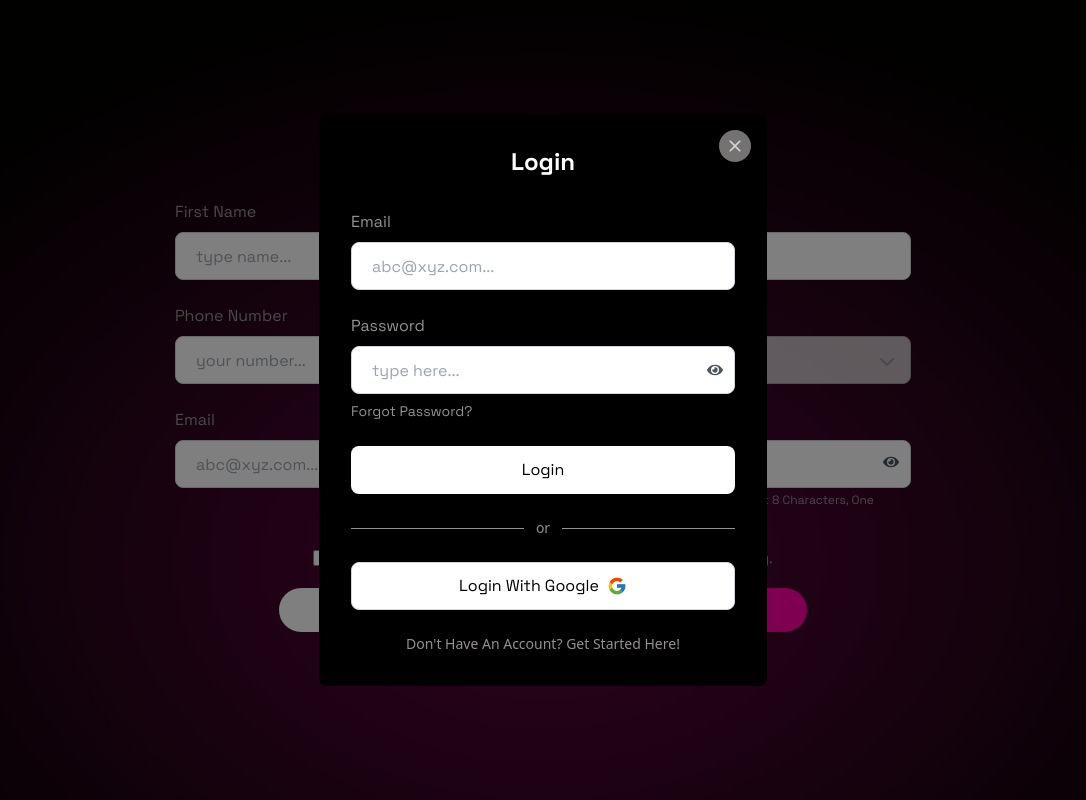
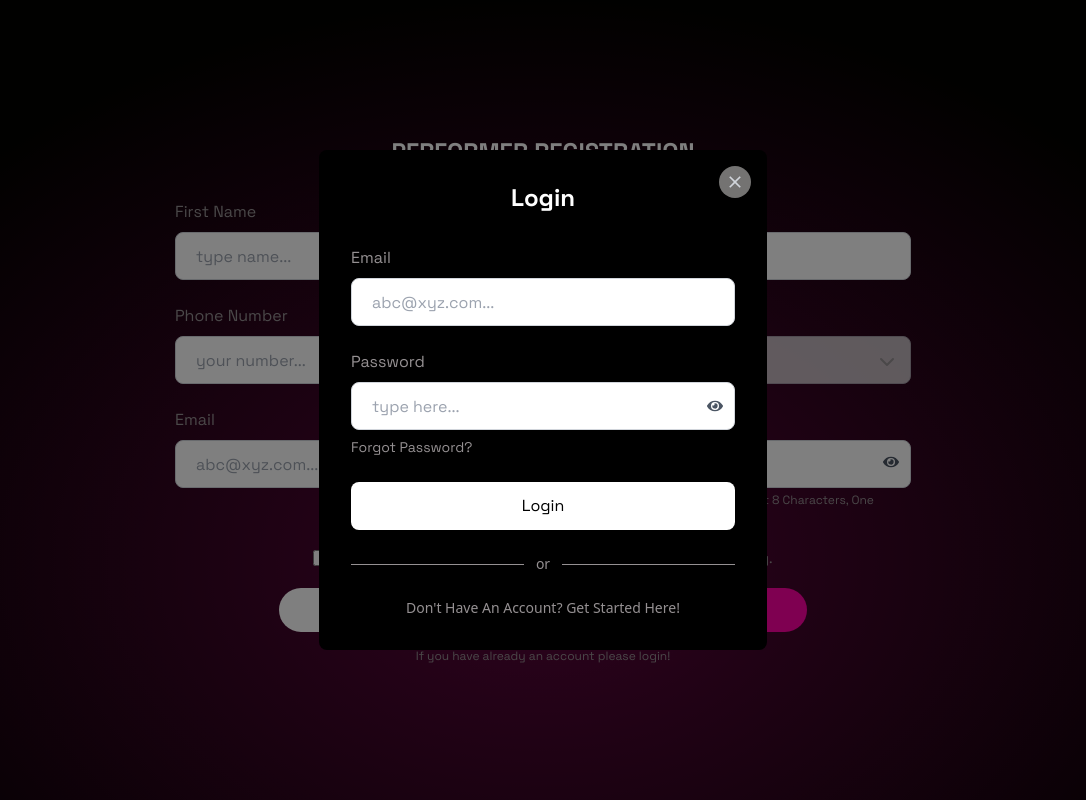
Before and after one commit to HamzaAliKundi/coltable-deshabord-performer, a React (Vite) app: page / in a window 1280 px wide. Both pictures are taken after a click on the button "Login". Shown: the whole page, without its empty margins (97-1183 px from the left). Built offline with nearby package versions, Linux system fonts and the light colour scheme.

Commit message:
performer fixes

```diff
--- a/src/components/auth/index.tsx
+++ b/src/components/auth/index.tsx
@@ -135,13 +135,13 @@ const LoginModal = ({ isOpen, onClose }: LoginModalProps) => {
             <div className="h-[1px] bg-[#959092] flex-1"></div>
           </div>
 
-          <button
+          {/* <button
             type="button"
             className="w-full h-12 rounded-lg border border-gray-300 bg-white text-black font-['Space_Grotesk'] flex items-center justify-center gap-2 hover:bg-gray-100"
           >
             <span>Login With Google</span>
             <FcGoogle size={20} />
-          </button>
+          </button> */}
 
           <div className="text-center">
             <p className="text-[#959092] text-sm">
--- a/src/components/auth/signUp.tsx
+++ b/src/components/auth/signUp.tsx
@@ -49,7 +49,7 @@ const Signup = () => {
       >
         <div className="w-full max-w-3xl px-4 py-8">
           <h1 className="text-center text-2xl font-bold text-white mb-8 font-['Space_Grotesk'] uppercase">
-            New User Registration
+            Performer Registration
           </h1>
 
           <form onSubmit={handleSubmit(onSubmit)}>
```
